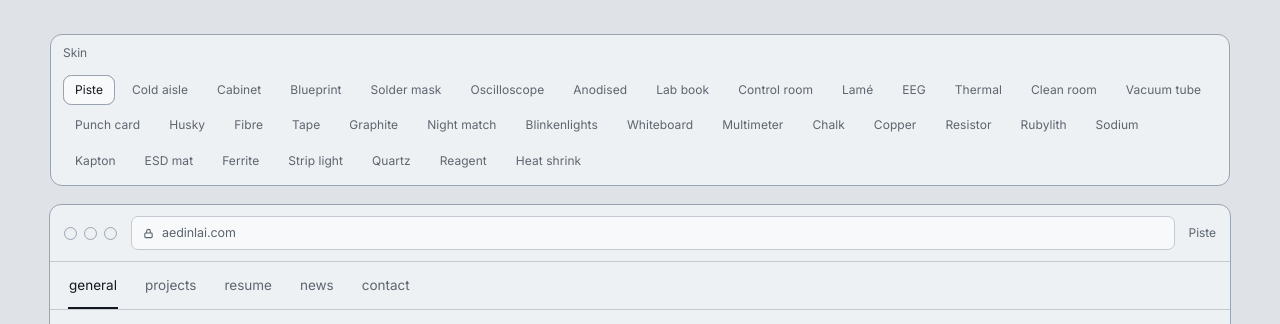
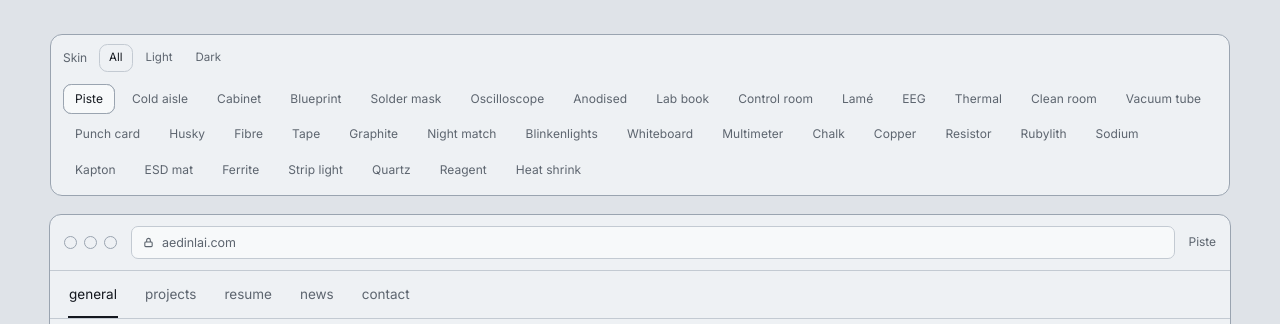
Before and after one commit to Aedin-ctrl/aedinlai-redesigns, a website: page index.html in a window 1280 px wide. Shown: the top 324 px of the page. Drawn offline with Linux system fonts and the light colour scheme.

Commit message:
Hover and focus preview a skin without committing, plus a light/dark filter

```diff
--- a/build-skins.mjs
+++ b/build-skins.mjs
@@ -265,7 +265,7 @@ ${note}:root{
 }
 `;
   writeFileSync(join(HERE, 'skins', `${s.id}.css`), css);
-  manifest.push({ id: s.id, name: s.name, note: s.note });
+  manifest.push({ id: s.id, name: s.name, note: s.note, tone: s.scheme });
   const flag = [ink, soft, quiet].some((x) => x.moved) ? ' (corrected)' : '';
   console.log(`  ${s.name.padEnd(14)} ink ${ink.ratio.toFixed(2)}  soft ${soft.ratio.toFixed(2)}  quiet ${quiet.ratio.toFixed(2)}${flag}`);
 }
--- a/index.html
+++ b/index.html
@@ -17,6 +17,11 @@
 <header class="picker" id="picker">
   <div class="picker-in">
     <span class="picker-label">Skin</span>
+    <div class="picker-filter" role="group" aria-label="Filter by tone">
+      <button type="button" data-tone="all" aria-pressed="true">All</button>
+      <button type="button" data-tone="light" aria-pressed="false">Light</button>
+      <button type="button" data-tone="dark" aria-pressed="false">Dark</button>
+    </div>
     <div class="picker-btns" id="skinButtons" role="group" aria-label="Choose a skin"></div>
   </div>
 </header>
@@ -123,11 +128,16 @@
   try { saved = localStorage.getItem('skin'); } catch {}
   const start = skins.find((s) => s.id === fromUrl) || skins.find((s) => s.id === saved) || skins[0];
 
-  function apply(skin, { push = true } = {}) {
+  let committed = null;
+
+  function apply(skin, { push = true, remember = true } = {}) {
     sheet.href = `skins/${skin.id}.css`;
     document.documentElement.dataset.skin = skin.id;
     now.textContent = skin.name;
-    for (const b of holder.children) b.setAttribute('aria-pressed', String(b.dataset.id === skin.id));
+    // the pressed state follows the committed choice, not a passing preview
+    const marked = remember ? skin : (committed || skin);
+    for (const b of holder.children) b.setAttribute('aria-pressed', String(b.dataset.id === marked.id));
+    if (!remember) return;
     try { localStorage.setItem('skin', skin.id); } catch {}
     if (push) {
       const u = new URL(location.href);
@@ -144,6 +154,7 @@
     b.title = skin.note || '';
     b.setAttribute('aria-pressed', 'false');
     b.addEventListener('click', () => {
+      committed = skin;
       // One orchestrated moment, triggered by the person rather than played at them. Browsers
       // without the API just get the instant swap, which is fine.
       const go = () => apply(skin);
@@ -151,10 +162,36 @@
         document.startViewTransition(go);
       } else { go(); }
     });
+
+    // Preview on hover or keyboard focus, and put it back on the way out. Done with plain events
+    // rather than interest invokers, which are still experimental — a gallery's whole job is
+    // letting you look, so this is not somewhere to depend on a flag.
+    const peek = () => { if (skin !== committed) apply(skin, { push: false, remember: false }); };
+    const unpeek = () => { if (committed && skin !== committed) apply(committed, { push: false, remember: false }); };
+    b.addEventListener('pointerenter', peek);
+    b.addEventListener('pointerleave', unpeek);
+    b.addEventListener('focus', peek);
+    b.addEventListener('blur', unpeek);
+
     holder.append(b);
   }
 
+  committed = start;
   apply(start, { push: false });
+
+  // Tone filter. With this many skins, looking only at the light ones is a real need.
+  for (const f of document.querySelectorAll('.picker-filter button')) {
+    f.addEventListener('click', () => {
+      const tone = f.dataset.tone;
+      for (const o of document.querySelectorAll('.picker-filter button')) {
+        o.setAttribute('aria-pressed', String(o === f));
+      }
+      for (const b of holder.children) {
+        const s = skins.find((x) => x.id === b.dataset.id);
+        b.hidden = tone !== 'all' && s.tone !== tone;
+      }
+    });
+  }
 })();
 </script>
 </body>
--- a/skins/_base.css
+++ b/skins/_base.css
@@ -60,6 +60,13 @@ body{
 }
 .picker-label{font-size:12px; color:var(--quiet); flex:0 0 auto;}
 .picker-btns{display:flex; gap:5px; flex-wrap:wrap; position:relative;}
+.picker-filter{display:flex; gap:3px; flex:0 0 auto;}
+.picker-filter button{
+  font:inherit; font-size:11.5px; cursor:pointer; background:none; color:var(--quiet);
+  border:var(--rule-w) solid transparent; border-radius:calc(var(--radius) * .7); padding:4px 9px;
+}
+.picker-filter button[aria-pressed="true"]{color:var(--ink); border-color:var(--rule);}
+.picker-btns button[hidden]{display:none;}
 
 /* An indicator that slides to whichever skin is selected, tethered with anchor positioning rather
    than measured in JS. Progressive: without support the pressed button keeps its own border, so
```
Also changed, not shown: skins/manifest.json.
